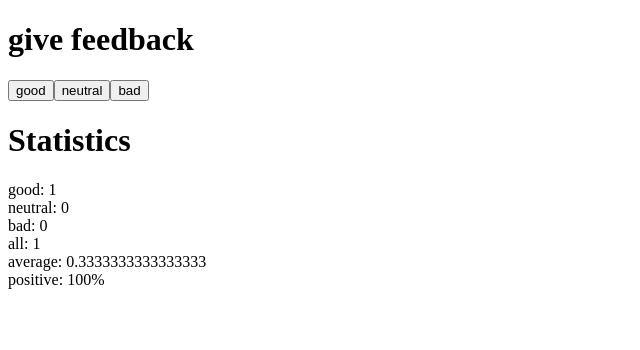
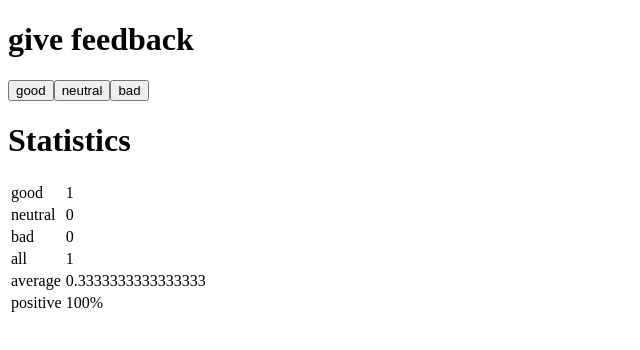
Before and after one commit to zxjlm/fullstackopen2021-exercise, a React (Create React App) app: page / in a window 1280 px wide. Both pictures are taken after a click on the button "good". Shown: the top 350 px of the page, without its empty margins (0-640 px from the left). Built offline with nearby package versions, Linux system fonts and the light colour scheme.

Commit message:
feat: 1.11 finished

```diff
--- a/src/Statistics.js
+++ b/src/Statistics.js
@@ -3,9 +3,10 @@ import Header from "./Header";
 
 const Statistic = ({ text, value }) => {
   return (
-    <div>
-      {text}: {value}
-    </div>
+    <tr>
+      <td>{text}</td>
+      <td>{value}</td>
+    </tr>
   );
 };
 
@@ -21,15 +22,22 @@ const Statistics = ({ good, neutral, bad }) => {
   return (
     <div>
       <Header text="Statistics"></Header>
+      <table>
+        <tbody>
           <Statistic text="good" value={good}></Statistic>
           <Statistic text="neutral" value={neutral}></Statistic>
           <Statistic text="bad" value={bad}></Statistic>
           <Statistic text="all" value={good + bad + neutral}></Statistic>
-      <Statistic text="average" value={(good + bad + neutral) / 3}></Statistic>
+          <Statistic
+            text="average"
+            value={(good + bad + neutral) / 3}
+          ></Statistic>
           <Statistic
             text="positive"
             value={(good / (good + bad + neutral)) * 100 + "%"}
           ></Statistic>
+        </tbody>
+      </table>
     </div>
   );
 };
```
Lines whose indentation alone changed are shown as unchanged.
